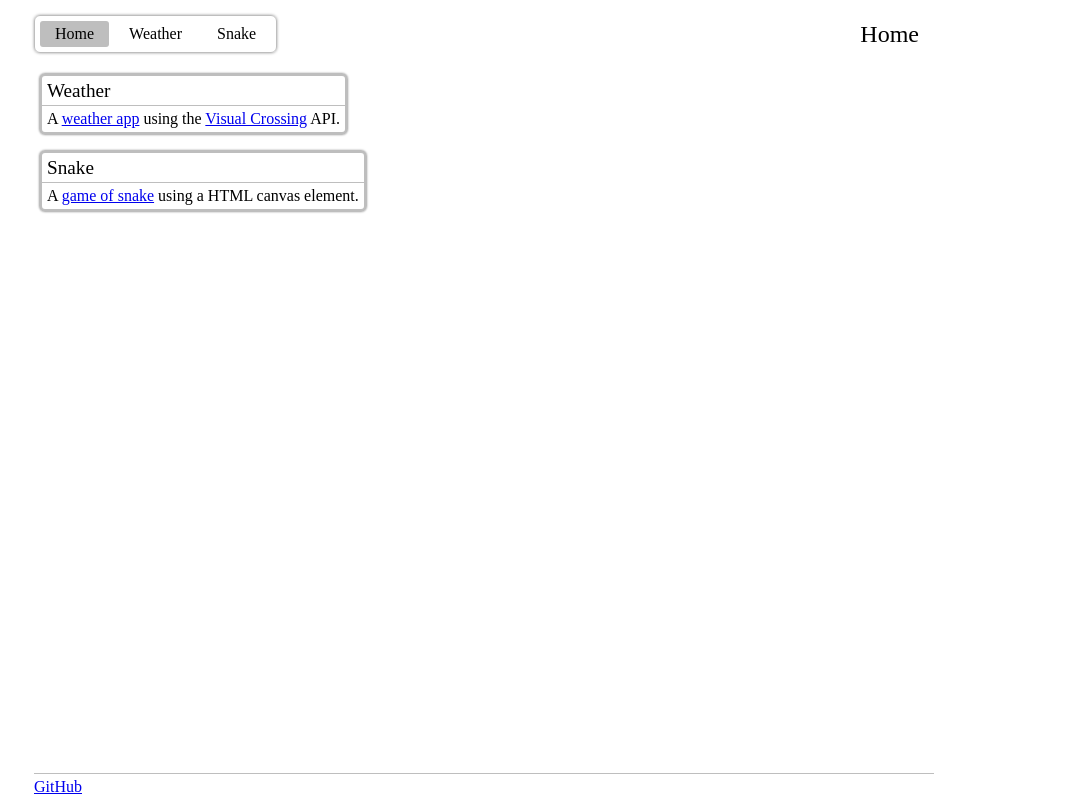
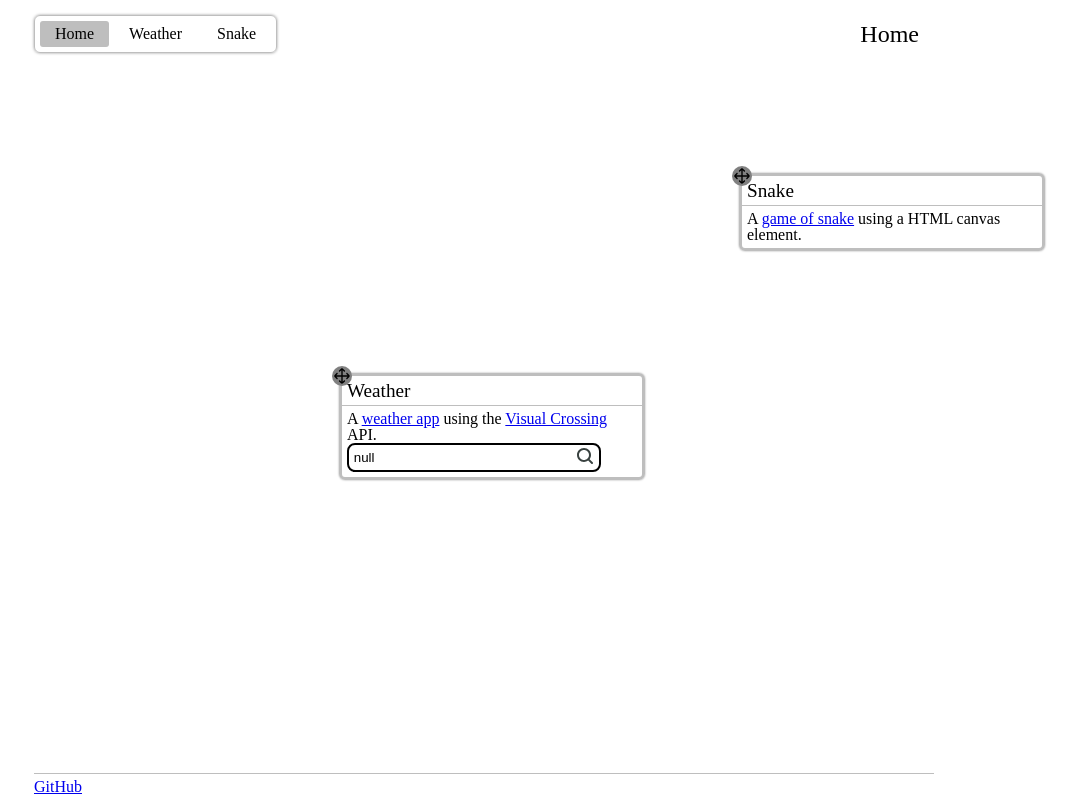
Before and after one commit to Imad-C/imads-demos, a SvelteKit app: page / in a window 1280 px wide. Shown: the whole page, without its empty margins (156-1233 px from the left). Built offline with nearby package versions, Linux system fonts and the light colour scheme.

Commit message:
Make cards draggable

```diff
--- a/src/components/Card.svelte
+++ b/src/components/Card.svelte
@@ -1,10 +1,58 @@
 <script lang="ts">
-	import type { Snippet } from 'svelte';
+	import { onMount, type Snippet } from 'svelte';
 
-	let { content, title }: { content: Snippet; title?: string } = $props();
+	let {
+		content,
+		title,
+		top = '0px',
+		left = '0px'
+	}: { content: Snippet; title?: string; top?: string; left?: string } = $props();
+
+	let container: HTMLDivElement;
+	let dragger: HTMLImageElement;
+	let pos1 = 0;
+	let pos2 = 0;
+	let pos3 = 0;
+	let pos4 = 0;
+
+	onMount(() => {
+		dragger.onmousedown = dragMouseDown;
+	});
+
+	function dragMouseDown(e: MouseEvent) {
+		e.preventDefault();
+		pos3 = e.clientX;
+		pos4 = e.clientY;
+		document.onmouseup = closeDragElement;
+		document.onmousemove = elementDrag;
+		console.log('dragMouseDown');
+	}
+
+	function elementDrag(e: MouseEvent) {
+		e.preventDefault();
+		pos1 = pos3 - e.clientX;
+		pos2 = pos4 - e.clientY;
+		pos3 = e.clientX;
+		pos4 = e.clientY;
+		container.style.top = container.offsetTop - pos2 + 'px';
+		container.style.left = container.offsetLeft - pos1 + 'px';
+		console.log('elementDrag');
+	}
+
+	function closeDragElement() {
+		document.onmouseup = null;
+		document.onmousemove = null;
+		console.log('closeDragElement');
+	}
 </script>
 
-<div class="container">
+<div class="container" bind:this={container} style={`top: ${top}; left: ${left};`}>
+	<img
+		src="/drag.svg"
+		alt="An icon to indicate a draggable UI element."
+		class="dragger"
+		bind:this={dragger}
+	/>
 	<p class="title">{title}</p>
 	<div class="content">
 		{@render content()}
@@ -13,13 +61,29 @@
 
 <style>
 	.container {
+		position: absolute;
 		border: solid var(--colour-silver) 3px;
 		border-radius: var(--border-radius-medium);
 		box-shadow: 0 0 2px rgba(0, 0, 0, 0.4);
+		min-width: 300px;
 	}
 
 	.container > * {
 		padding: var(--spacing-small);
+	}
+
+	.dragger {
+		width: 20px;
+		height: 20px;
+		position: absolute;
+		top: -15px;
+		left: -15px;
+		transition: transform 0.7s ease-in-out;
+	}
+
+	.dragger:hover {
+		cursor: grab;
+		transform: rotate(180deg);
 	}
 
 	.title {
--- a/src/routes/+page.svelte
+++ b/src/routes/+page.svelte
@@ -1,18 +1,20 @@
 <script lang="ts">
 	import Card from '$components/Card.svelte';
+	import Search from '$components/Search.svelte';
 </script>
 
 <div class="container">
-	<Card title="Weather">
+	<Card title="Weather" top="300px" left="300px">
 		{#snippet content()}
 			<p>
 				A <a href="/weather">weather app</a> using the
 				<a href="https://www.visualcrossing.com/">Visual Crossing</a> API.
 			</p>
+			<Search value="null" handler={() => {}} />
 		{/snippet}
 	</Card>
 
-	<Card title="Snake">
+	<Card title="Snake" top="100px" left="700px">
 		{#snippet content()}
 			<p>
 				A <a href="/snake">game of snake</a> using a HTML canvas element.
@@ -23,9 +25,10 @@
 
 <style>
 	.container {
-		display: flex;
+		/* display: flex;
 		flex-direction: column;
 		align-items: flex-start;
-		gap: var(--spacing-medium);
+		gap: var(--spacing-medium); */
+		position: relative;
 	}
 </style>
```
Also changed, not shown: static/drag.svg (added).
